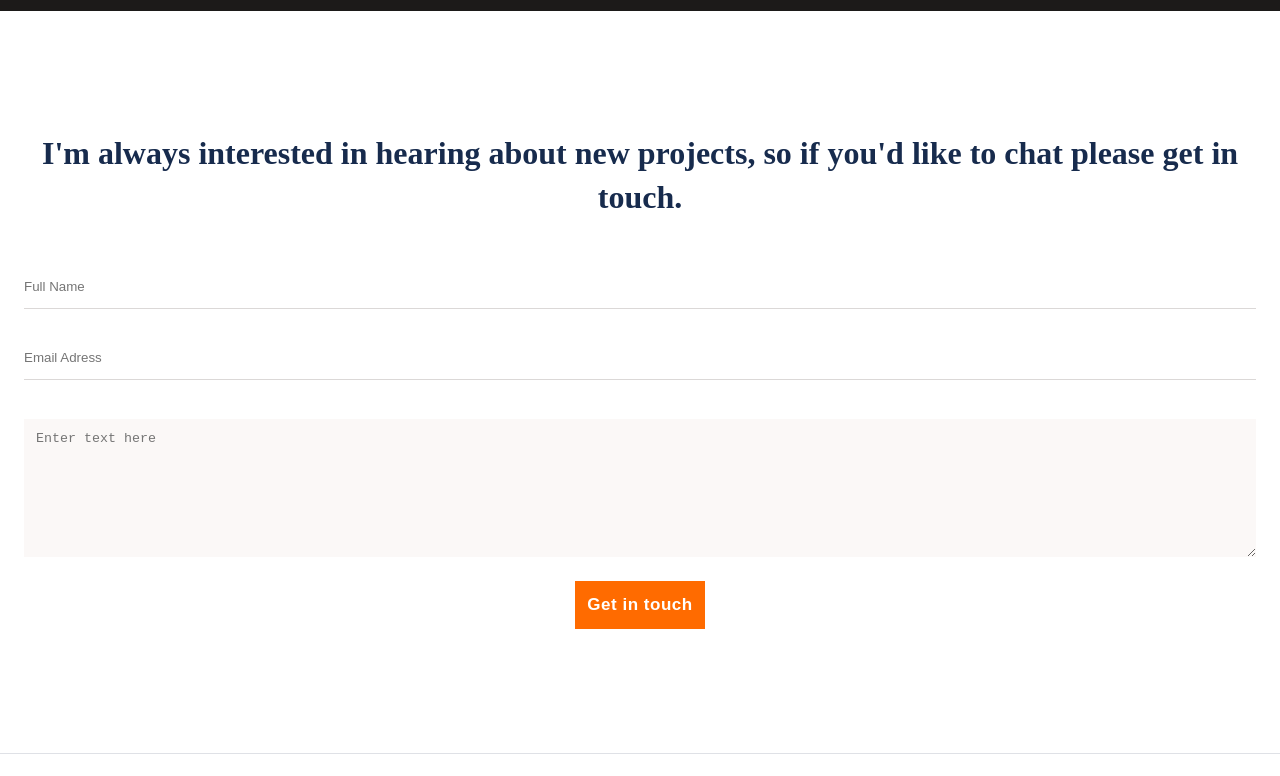
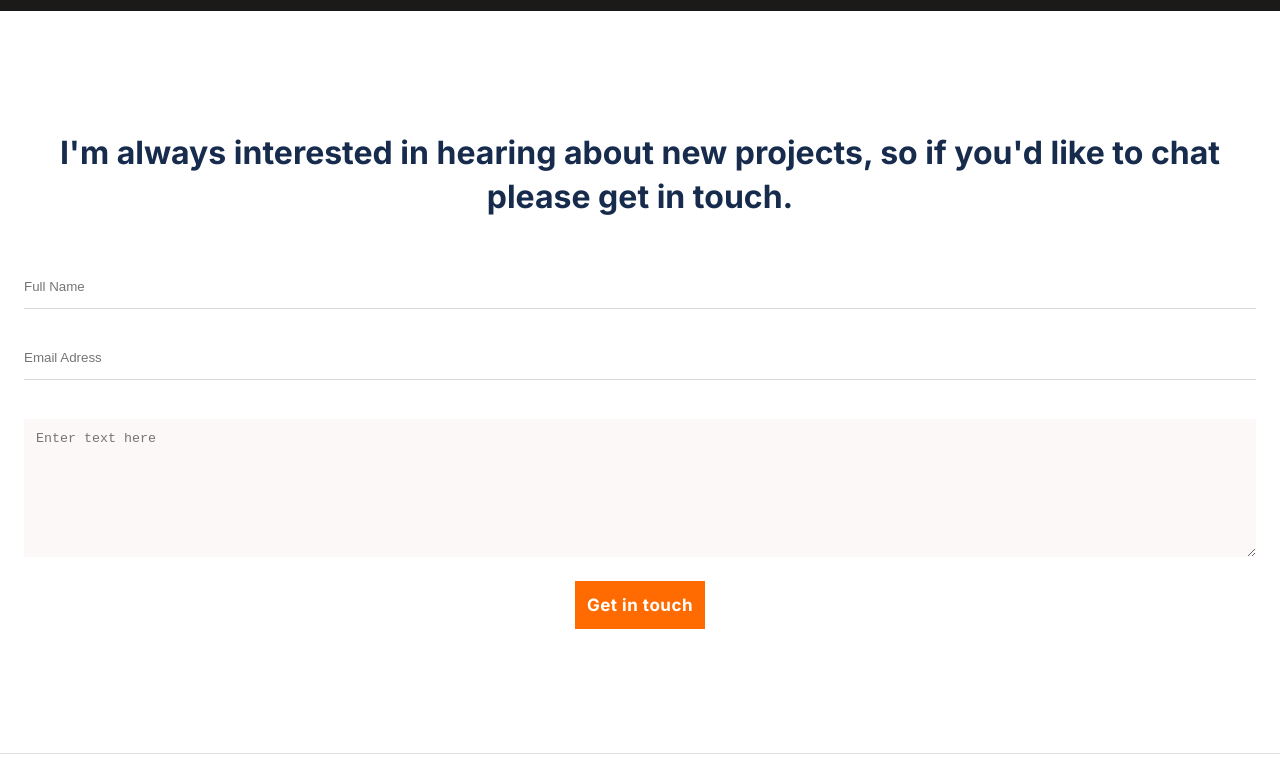
Before and after one commit to eyobyoseph/My-portfolio, a website: page index.html in a window 1280 px wide. Shown: the part 6420-7196 px from the top of the page. Drawn offline with Linux system fonts and the light colour scheme.

Commit message:
fixed linter errors

```diff
--- a/contact.css
+++ b/contact.css
@@ -1,5 +1,5 @@
 #contact-text {
-  font-family: 'Inter' sans-serif;
+  font-family: 'Inter', sans-serif;
   font-style: normal;
   font-weight: 700;
   font-size: 32px;
@@ -45,7 +45,7 @@ form button {
   height: 48px;
   background: #ff6b00;
   border: none;
-  font-family: 'Inter' sans-serif;
+  font-family: 'Inter', sans-serif;
   font-weight: 700;
   font-size: 17px;
   line-height: 24px;
```
